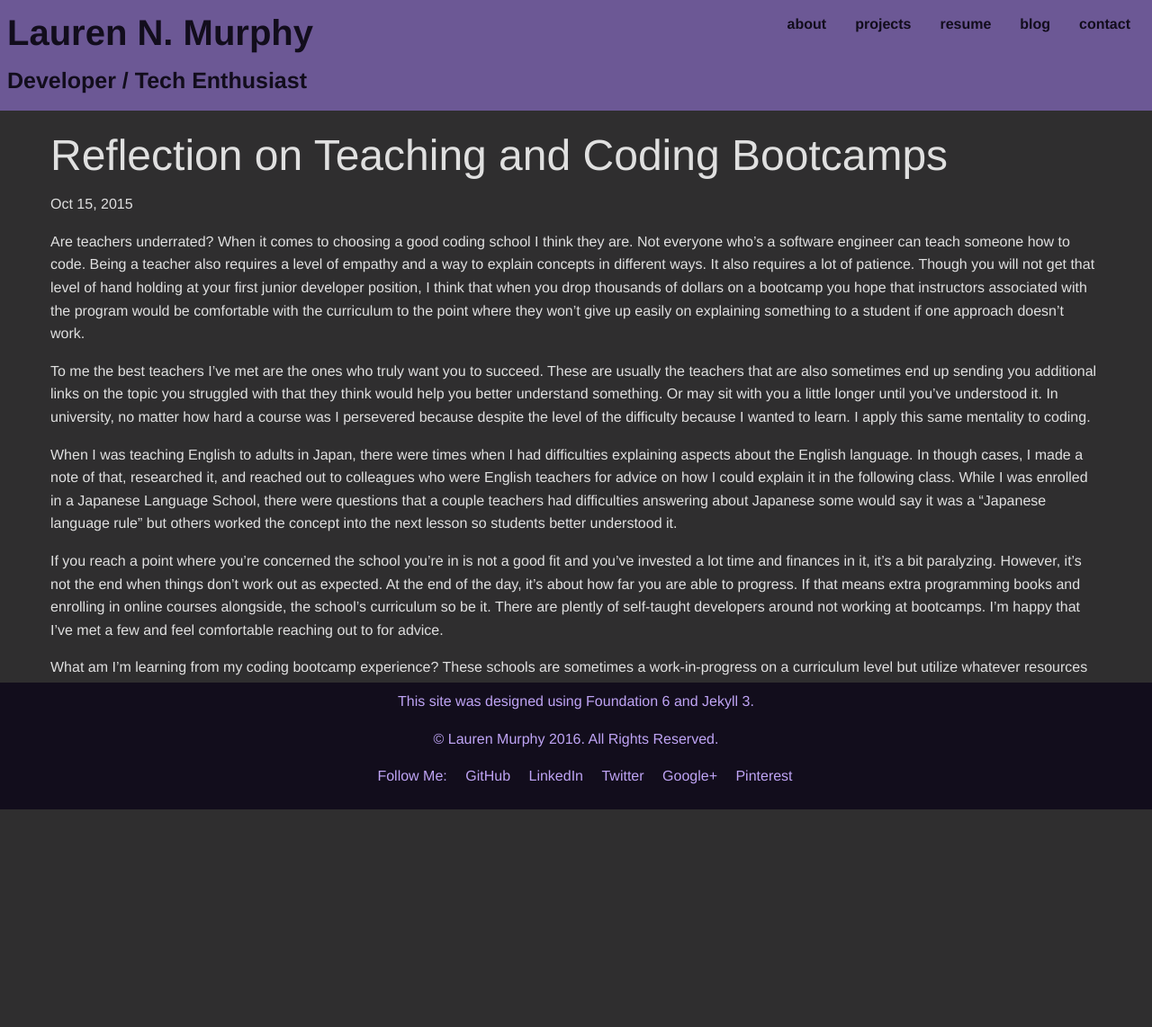
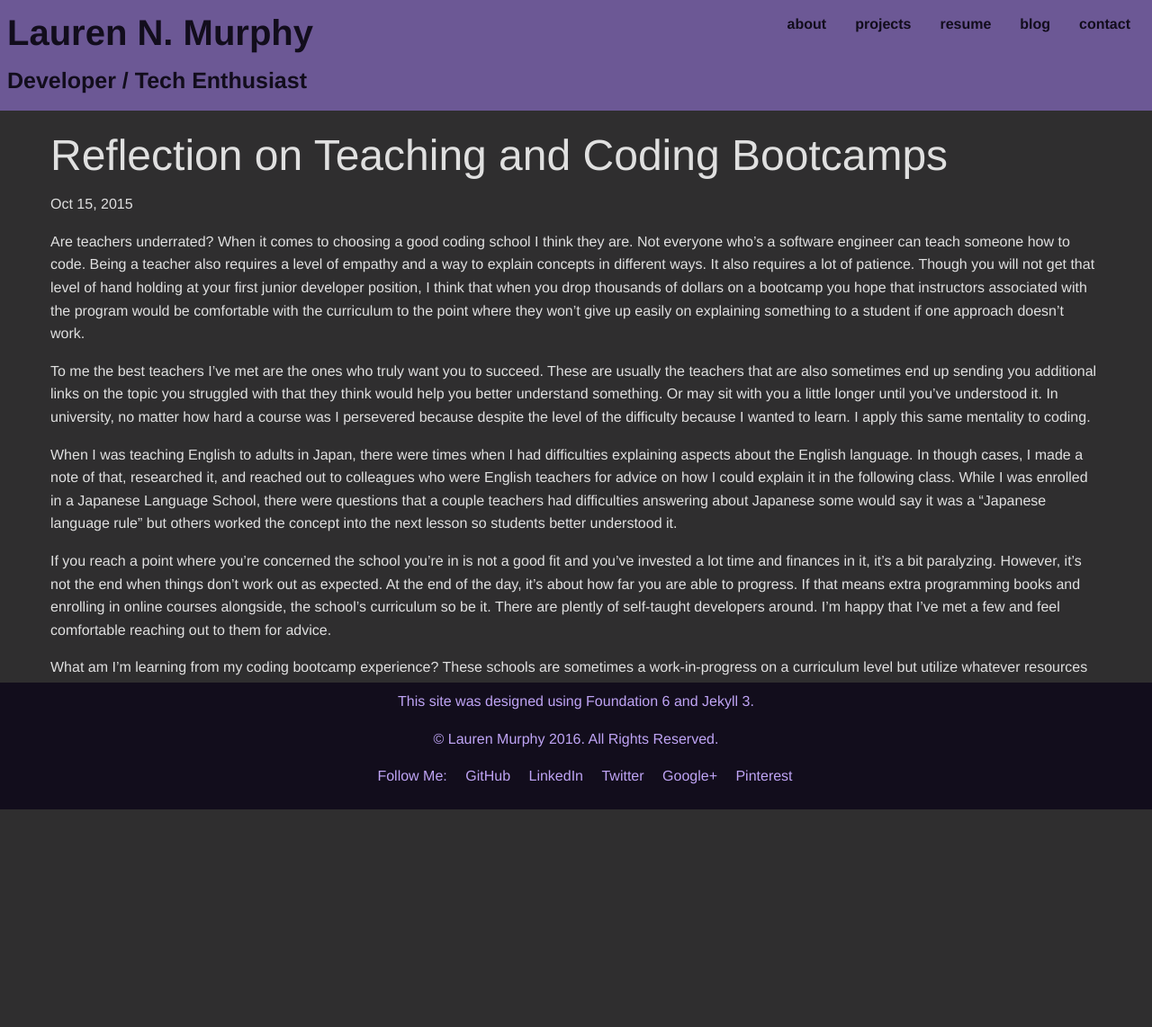
Before and after one commit to laurennor/laurennor.github.io, a Jekyll site: the page built from _posts/2015-10-15-reflection-on-coding-bootcamps.md, in a window 1280 px wide. Shown: the whole page at 90% size. Built offline with Jekyll 4.4.1, drawn with Linux system fonts in a browser that asks for light colours.

Commit message:
blog update

```diff
--- a/_posts/2015-10-15-reflection-on-coding-bootcamps.md
+++ b/_posts/2015-10-15-reflection-on-coding-bootcamps.md
@@ -10,6 +10,6 @@ To me the best teachers I've met are the ones who truly want you to succeed. The
 
 When I was teaching English to adults in Japan, there were times when I had difficulties explaining aspects about the English language. In though cases, I made a note of that, researched it, and reached out to colleagues who were English teachers for advice on how I could explain it in the following class. While I was enrolled in a Japanese Language School, there were questions that a couple teachers had difficulties answering about Japanese some would say it was a "Japanese language rule" but others worked the concept into the next lesson so students better understood it.
 
-If you reach a point where you're concerned the school you're in is not a good fit and you've invested a lot time and finances in it, it's a bit paralyzing. However, it's not the end when things don't work out as expected. At the end of the day, it's about how far you are able to progress. If that means extra programming books and enrolling in online courses alongside, the school's curriculum so be it. There are plently of self-taught developers around not working at bootcamps. I'm happy that I've met a few and feel comfortable reaching out to for advice.
+If you reach a point where you're concerned the school you're in is not a good fit and you've invested a lot time and finances in it, it's a bit paralyzing. However, it's not the end when things don't work out as expected. At the end of the day, it's about how far you are able to progress. If that means extra programming books and enrolling in online courses alongside, the school's curriculum so be it. There are plently of self-taught developers around. I'm happy that I've met a few and feel comfortable reaching out to them for advice.
 
 What am I'm learning from my coding bootcamp experience? These schools are sometimes a work-in-progress on a curriculum level but utilize whatever resources are offered to help you get to the point where you need to be. Be resilient and never be afraid to reach out for outside help. Get on Slack, go to a Meetup, go on Twitter, start a blog...etc.
```
